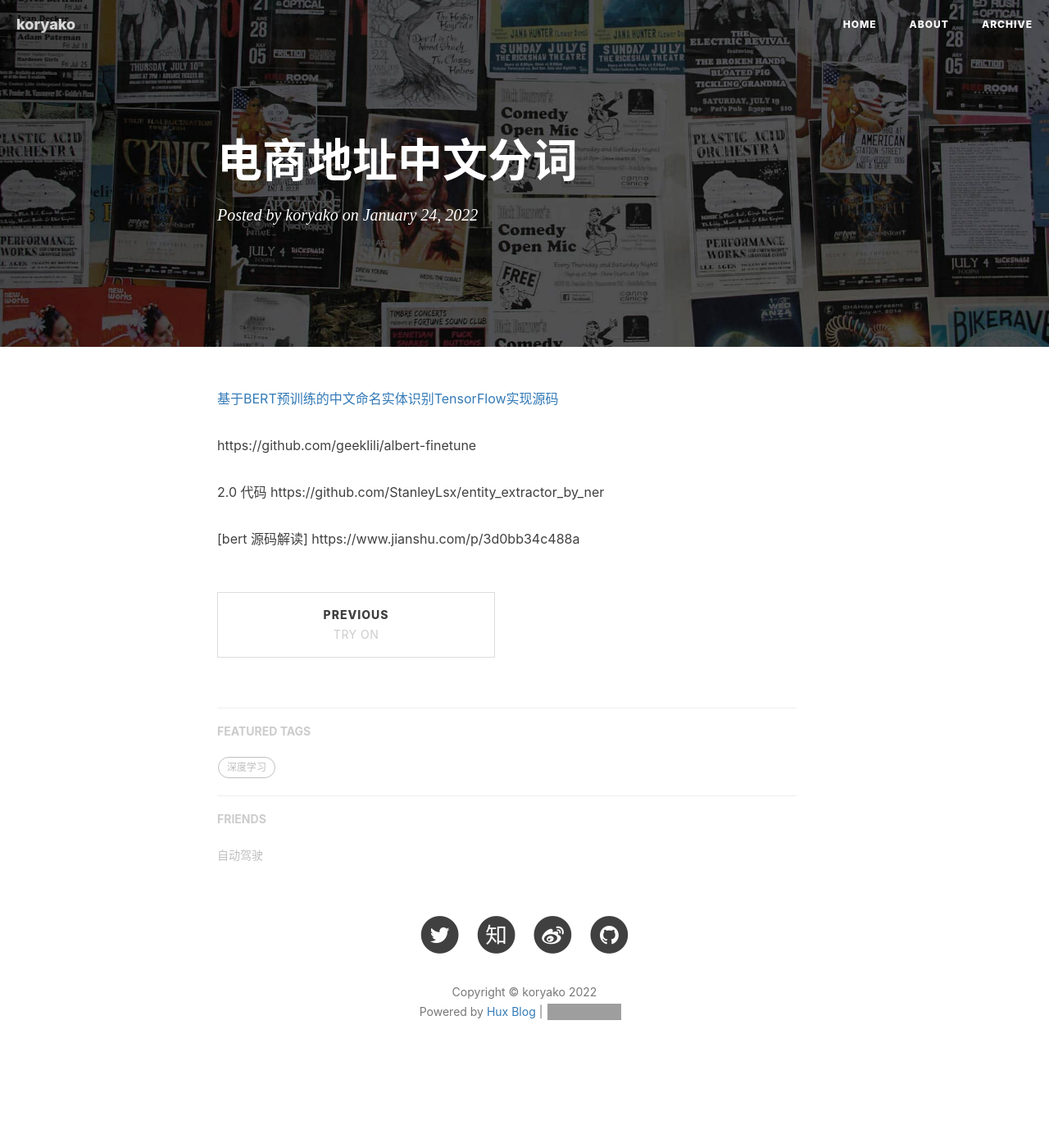
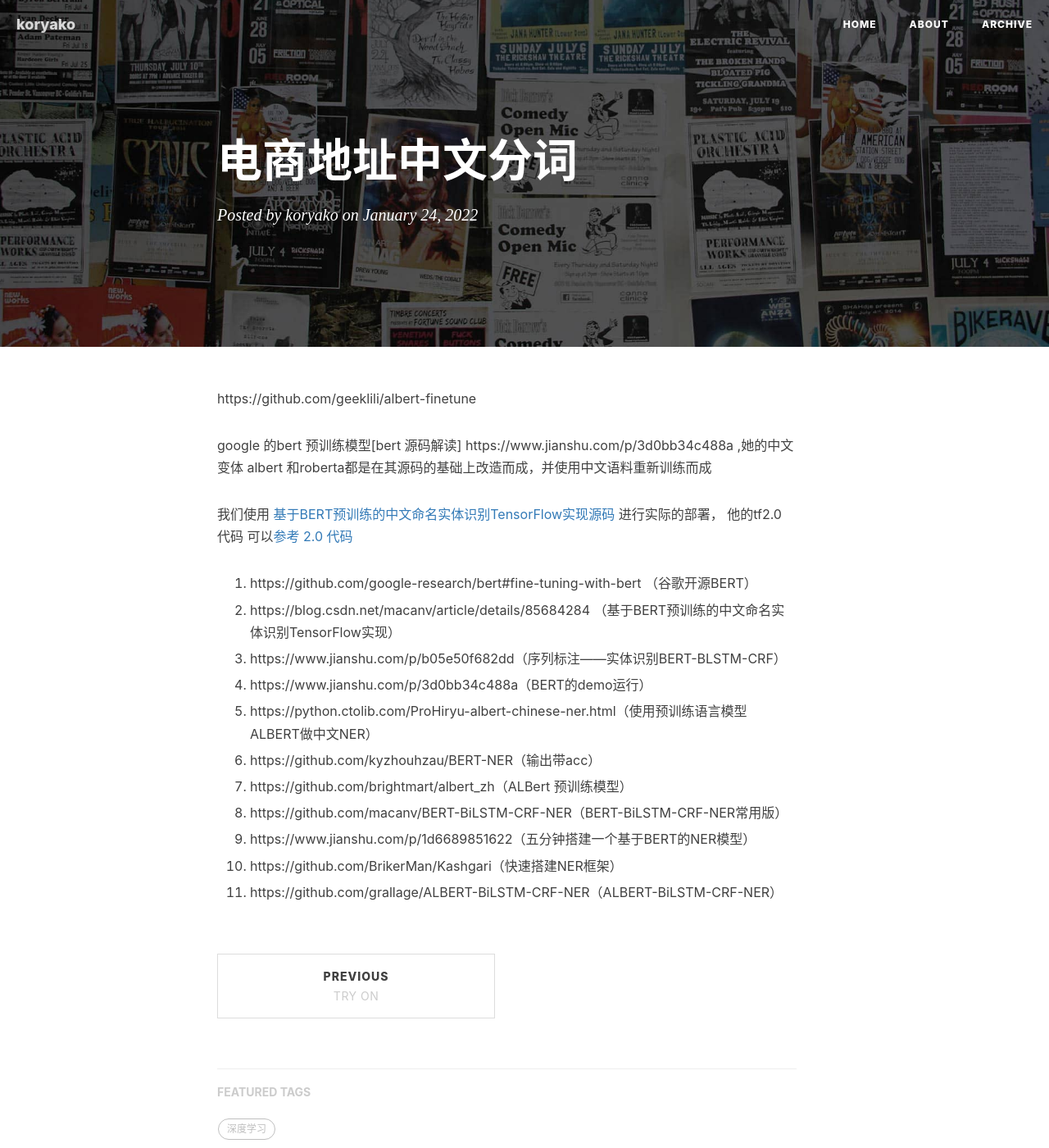
Before and after one commit to koryako/koryako.github.io, a Jekyll site: the page built from _posts/2022-1-24-电商地址中文分词.md, in a window 1280 px wide and 1400 px high. Shown: the whole window at 82% size. Built offline with Jekyll 4.4.1, drawn with Linux system fonts in a browser that asks for light colours; nearby versions of some CDN libraries; our own code applies the rules of GitHub Pages for plain Markdown files; comment, search, counter and statistics services are not loaded; grey boxes are pictures that could not be loaded.

Commit message:
Create 2022-1-24-电商地址中文分词.md

```diff
--- a/_posts/2022-1-24-电商地址中文分词.md
+++ b/_posts/2022-1-24-电商地址中文分词.md
@@ -1,10 +1,36 @@
 
 
-[基于BERT预训练的中文命名实体识别TensorFlow实现](https://blog.csdn.net/macanv/article/details/85684284)[源码](https://github.com/macanv/BERT-BiLSTM-CRF-NER)
+
 
 https://github.com/geeklili/albert-finetune
 
 
-2.0 代码  https://github.com/StanleyLsx/entity_extractor_by_ner
 
-[bert 源码解读] https://www.jianshu.com/p/3d0bb34c488a
+google 的bert 预训练模型[bert 源码解读] https://www.jianshu.com/p/3d0bb34c488a   ,她的中文变体 albert 和roberta都是在其源码的基础上改造而成，并使用中文语料重新训练而成
+
+我们使用 [基于BERT预训练的中文命名实体识别TensorFlow实现](https://blog.csdn.net/macanv/article/details/85684284)[源码](https://github.com/macanv/BERT-BiLSTM-CRF-NER)  进行实际的部署， 他的tf2.0 代码  可以[参考 2.0 代码](https://github.com/StanleyLsx/entity_extractor_by_ner)
+
+
+
+
+1. https://github.com/google-research/bert#fine-tuning-with-bert （谷歌开源BERT）
+
+2. https://blog.csdn.net/macanv/article/details/85684284 （基于BERT预训练的中文命名实体识别TensorFlow实现）
+
+3. https://www.jianshu.com/p/b05e50f682dd（序列标注——实体识别BERT-BLSTM-CRF）
+
+4. https://www.jianshu.com/p/3d0bb34c488a（BERT的demo运行）
+
+5. https://python.ctolib.com/ProHiryu-albert-chinese-ner.html（使用预训练语言模型ALBERT做中文NER）
+
+6. https://github.com/kyzhouhzau/BERT-NER（输出带acc）
+
+7. https://github.com/brightmart/albert_zh（ALBert 预训练模型）
+
+8. https://github.com/macanv/BERT-BiLSTM-CRF-NER（BERT-BiLSTM-CRF-NER常用版）
+
+9. https://www.jianshu.com/p/1d6689851622（五分钟搭建一个基于BERT的NER模型）
+
+10. https://github.com/BrikerMan/Kashgari（快速搭建NER框架）
+
+11. https://github.com/grallage/ALBERT-BiLSTM-CRF-NER（ALBERT-BiLSTM-CRF-NER）
```
